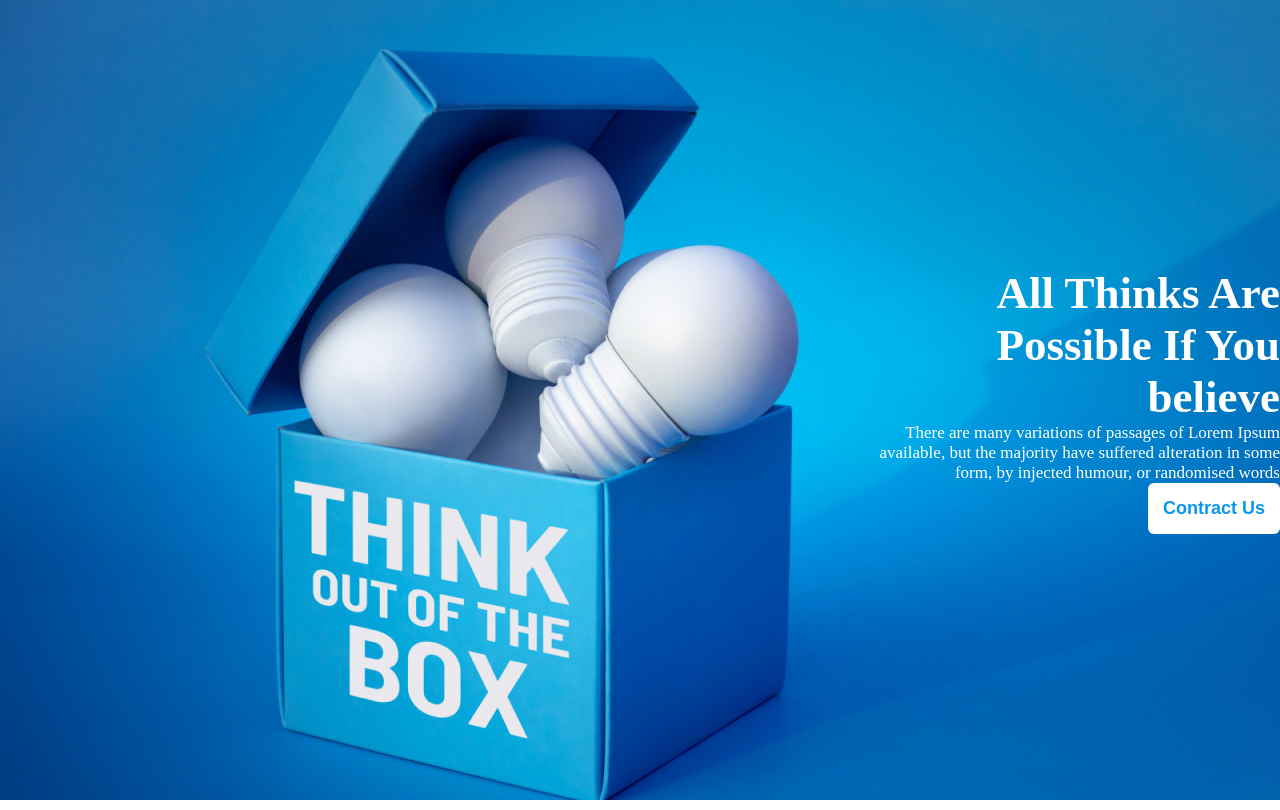
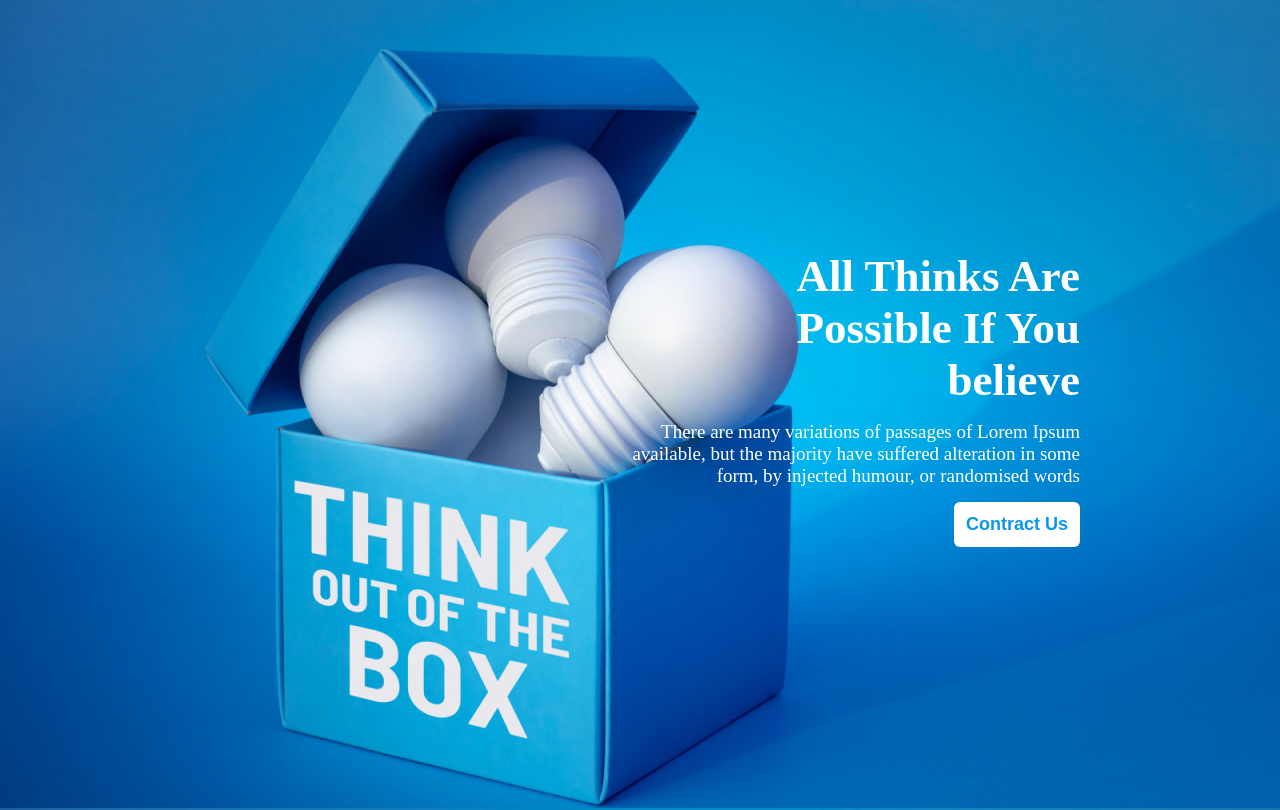
Before and after one commit to Md-Nadim-Mir/Analysis-of-me, a plain HTML site: page index.html in a window 1280 px wide. Drawn offline with Linux system fonts and the light colour scheme.

Commit message:
first commit

```diff
--- a/index.html
+++ b/index.html
@@ -14,6 +14,8 @@
 
   <header class="h-section">
 
+   <div class="design">
+
     <h1 class="h-title">All Thinks Are <br>
         Possible If You <br>
         believe</h1>
@@ -23,6 +25,7 @@
         form, by injected humour, or randomised words</p>
 
     <button class="btn-design">Contract Us</button>
+   </div>
 
 
 
--- a/style.css
+++ b/style.css
@@ -4,10 +4,13 @@
 }
 
 header{
-     height: 100vh;
-    background-image: url(images/banner/banner3.png);
-    text-align: right;
-    align-content: center;
+     height: 70vh;
+     background-image: url(images/banner/banner3.png);
+     padding-top: 250px;
+     padding-right: 200px;
+     text-align: right;
+     align-items: center;
+
 }
 
 
@@ -19,16 +22,23 @@ header{
 .h-dis{
 
     color: white;
-    font-size: 17px;
+    font-size: 19px;
+    margin: 15px 0px;
+
 }
 
 .btn-design{
 
     background-color: white;
     color: rgb(9, 151, 238);
-    padding: 15px;
+    padding: 12px;
     font-size: 18px;
     font-weight: bold;
     border: none;
     border-radius: 6px;
 }
+
+.design{
+
+    align-items: center;
+}
```
